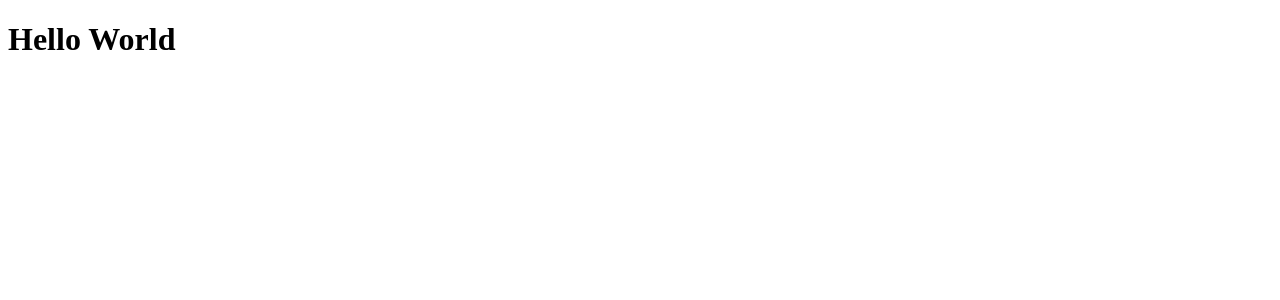
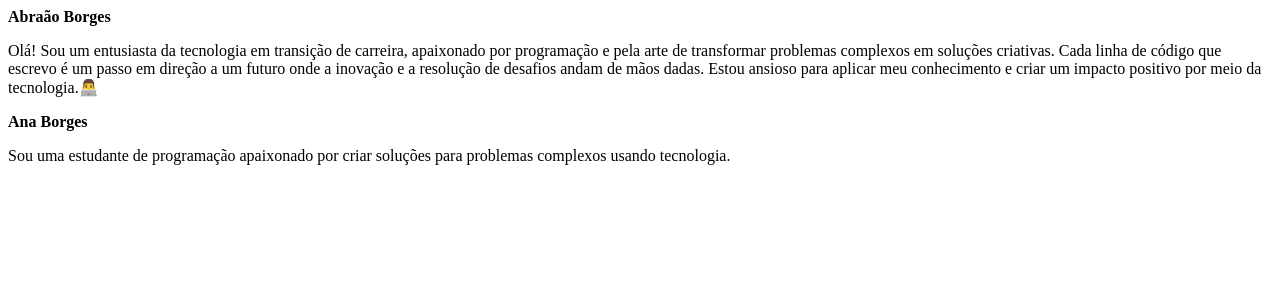
Before and after one commit to BorgesAbraao10/rocketseat-ignite, a React (Vite) app in the folder 01-feed-reactjs-ignite/: page / in a window 1280 px wide. Shown: the top 300 px of the page. Built offline with nearby package versions, Linux system fonts and the light colour scheme.

Commit message:
Last update

```diff
--- a/01-feed-reactjs-ignite/src/App.jsx
+++ b/01-feed-reactjs-ignite/src/App.jsx
@@ -1,6 +1,16 @@
+import { Post } from "./Post";
 
-function App() {
-  return <h1>Hello World</h1>;
+export function App() {
+  return (
+    <div>
+      <Post
+        author="Abraão Borges"
+        content="Olá! Sou um entusiasta da tecnologia em transição de carreira, apaixonado por programação e pela arte de transformar problemas complexos em soluções criativas. Cada linha de código que escrevo é um passo em direção a um futuro onde a inovação e a resolução de desafios andam de mãos dadas. Estou ansioso para aplicar meu conhecimento e criar um impacto positivo por meio da tecnologia.👨‍💻"
+      />
+      <Post
+        author="Ana Borges"
+        content="Sou uma estudante de programação apaixonado por criar soluções para problemas complexos usando tecnologia."
+      />
+    </div>
+  );
 }
-
-export default App;
--- a/01-feed-reactjs-ignite/src/Post.jsx
+++ b/01-feed-reactjs-ignite/src/Post.jsx
@@ -0,0 +1,8 @@
+export function Post(props) {
+  return (
+    <div>
+      <strong>{props.author}</strong>
+      <p>{props.content}</p>
+    </div>
+  );
+}
```
Also changed, not shown: 01-feed-reactjs-ignite/src/main.jsx (+6 -7 lines).
